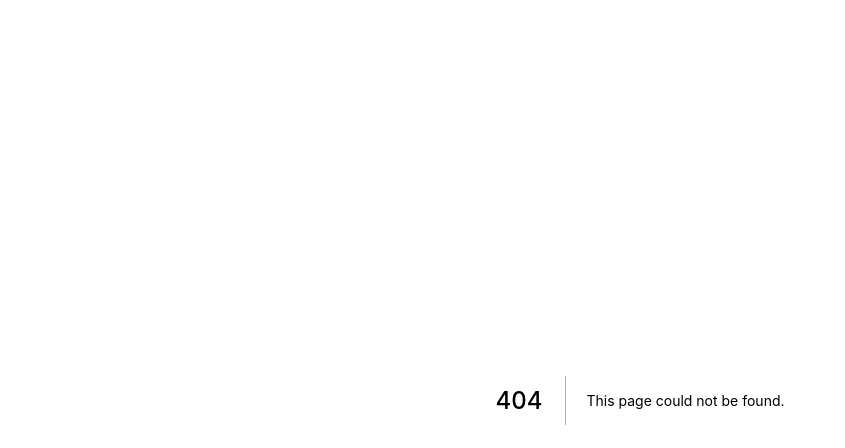
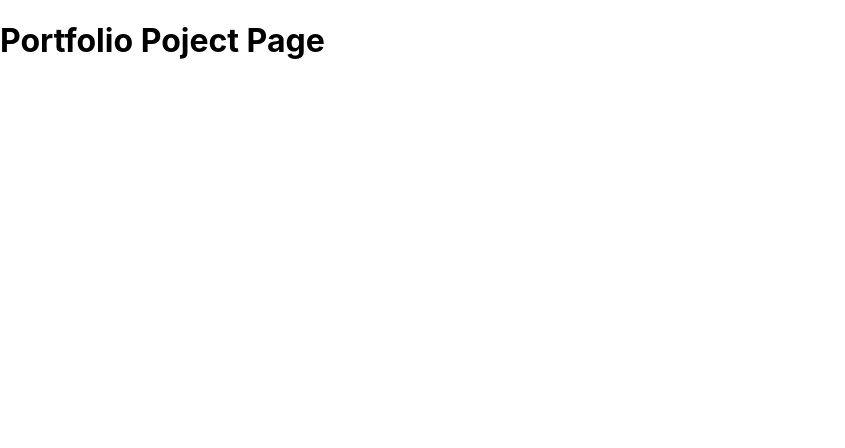
Before and after one commit to dunapanta/Next-Routing, a Next.js app: page /portfolio/1 in a window 1280 px wide. Before the commit this address had no page. Shown: the top 448 px of the page, without its empty margins (0-845 px from the left). Built offline with nearby package versions, Linux system fonts and the light colour scheme.

Commit message:
Dinamic paths and routes

```diff
--- /dev/null
+++ b/pages/portfolio/[projectid].js
@@ -0,0 +1,9 @@
+const ProtfolioProjectPage = () => {
+    return (
+        <div>
+            <h1>Portfolio Poject Page</h1>
+        </div>
+    )
+}
+
+export default ProtfolioProjectPage
```
